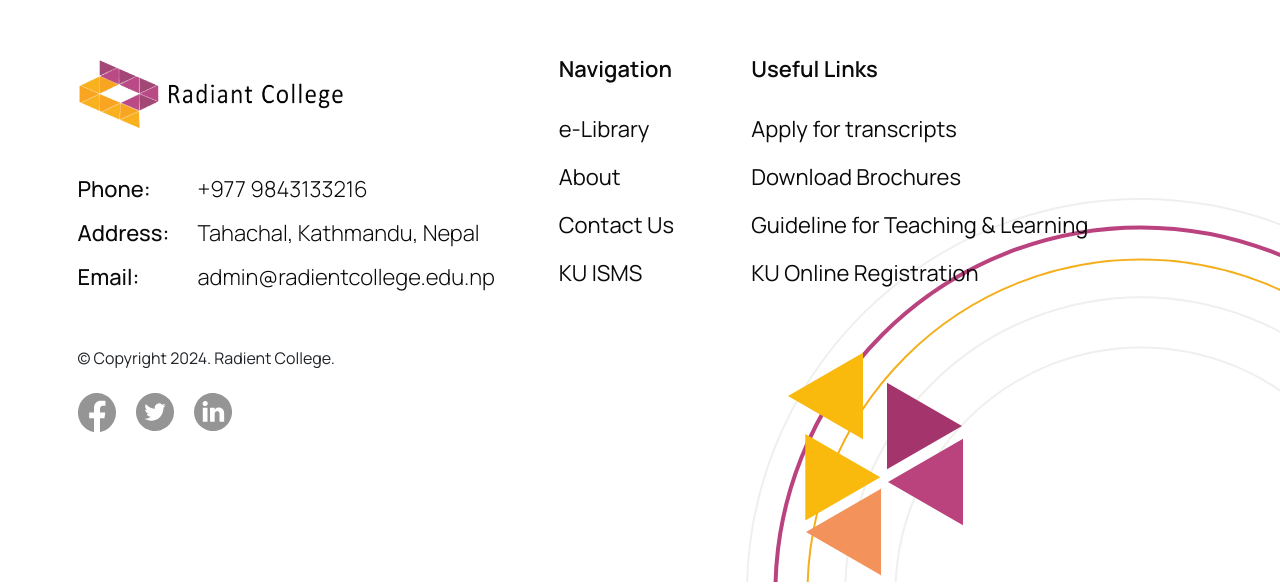
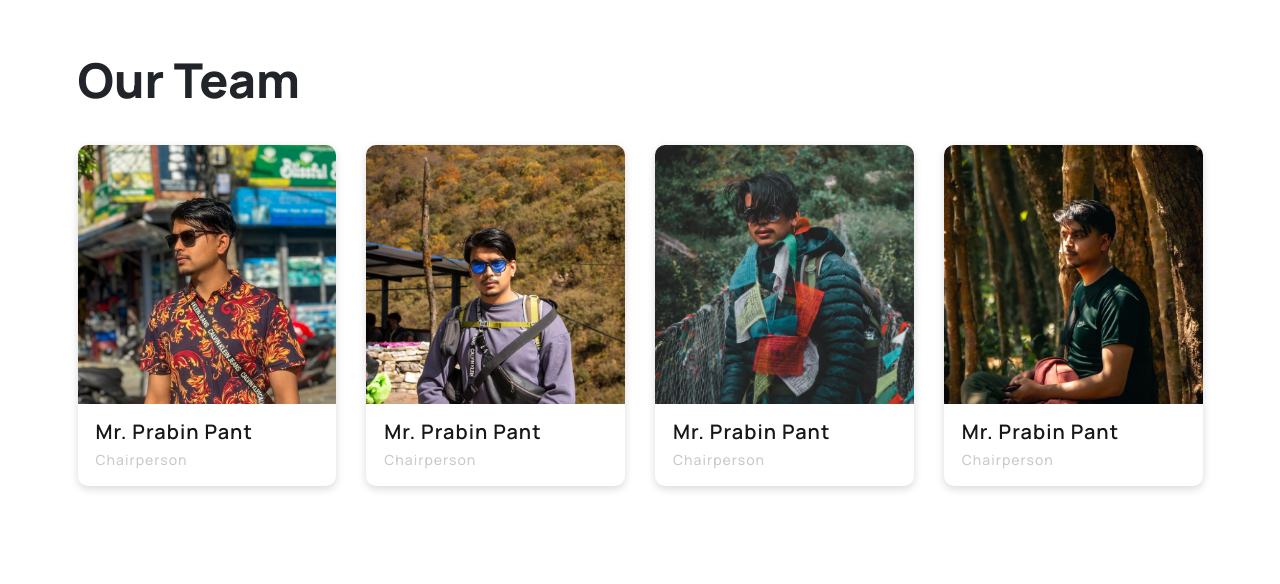
Before and after one commit to andro-jr/radiant-college, a website: page about.html in a window 1280 px wide. Shown: the part 2531-3115 px from the top of the page. Drawn offline with nearby package versions, Linux system fonts and the light colour scheme.

Commit message:
our team

```diff
--- a/about.html
+++ b/about.html
@@ -155,6 +155,67 @@
       </div>
     </section>
 
+    <!-- Team section -->
+    <section class="section-space">
+      <div class="container">
+        <h2 class="primary-h mb-40">Our Team</h2>
+        <div class="row g-5">
+          <div class="col-lg-3 col-md-4">
+            <div class="team-card">
+              <img
+                src="./website/assets/img/team1.jpg"
+                class="team-profile"
+                alt=""
+              />
+              <div class="team-info">
+                <h3 class="team-name">Mr. Prabin Pant</h3>
+                <span class="team-position">Chairperson</span>
+              </div>
+            </div>
+          </div>
+          <div class="col-lg-3 col-md-4">
+            <div class="team-card">
+              <img
+                src="./website/assets/img/team2.jpg"
+                class="team-profile"
+                alt=""
+              />
+              <div class="team-info">
+                <h3 class="team-name">Mr. Prabin Pant</h3>
+                <span class="team-position">Chairperson</span>
+              </div>
+            </div>
+          </div>
+          <div class="col-lg-3 col-md-4">
+            <div class="team-card">
+              <img
+                src="./website/assets/img/team3.jpg"
+                class="team-profile"
+                alt=""
+              />
+              <div class="team-info">
+                <h3 class="team-name">Mr. Prabin Pant</h3>
+                <span class="team-position">Chairperson</span>
+              </div>
+            </div>
+          </div>
+          <div class="col-lg-3 col-md-4">
+            <div class="team-card">
+              <img
+                src="./website/assets/img/team4.jpg"
+                class="team-profile"
+                alt=""
+              />
+              <div class="team-info">
+                <h3 class="team-name">Mr. Prabin Pant</h3>
+                <span class="team-position">Chairperson</span>
+              </div>
+            </div>
+          </div>
+        </div>
+      </div>
+    </section>
+
     <!-- Footer -->
     <footer class="section-space">
       <img
--- /dev/null
+++ b/website/sass/components/_teamcard.scss
@@ -0,0 +1,29 @@
+.team-card {
+    box-shadow: 0 3px 8px rgba(0, 0, 0, 0.15);
+    border-radius: 1rem;
+    overflow: hidden;
+
+    .team-profile {
+        aspect-ratio: 1;
+        object-position: top;
+        object-fit: cover;
+    }
+
+    .team-info {
+        padding: 1.6rem 1.8rem;
+
+        .team-name {
+            font-size: 2rem;
+            color: $color-medium-black;
+            letter-spacing: 1px;
+            font-weight: 600;
+        }
+
+        .team-position {
+            font-size: 1.4rem;
+            font-weight: 500;
+            color: $color-light-gray;
+            letter-spacing: 1px;
+        }
+    }
+}
--- a/website/sass/main.scss
+++ b/website/sass/main.scss
@@ -18,6 +18,7 @@
 @import "components/infobox";
 @import "components/dividers";
 @import "components/searchbox";
+@import "components/teamcard";
 
 
 // @import "layout/footer";
```
Also changed, not shown: website/assets/img/team1.jpg (added), website/assets/img/team2.jpg (added), website/assets/img/team3.jpg (added), website/assets/img/team4.jpg (added), website/css/style.css.
